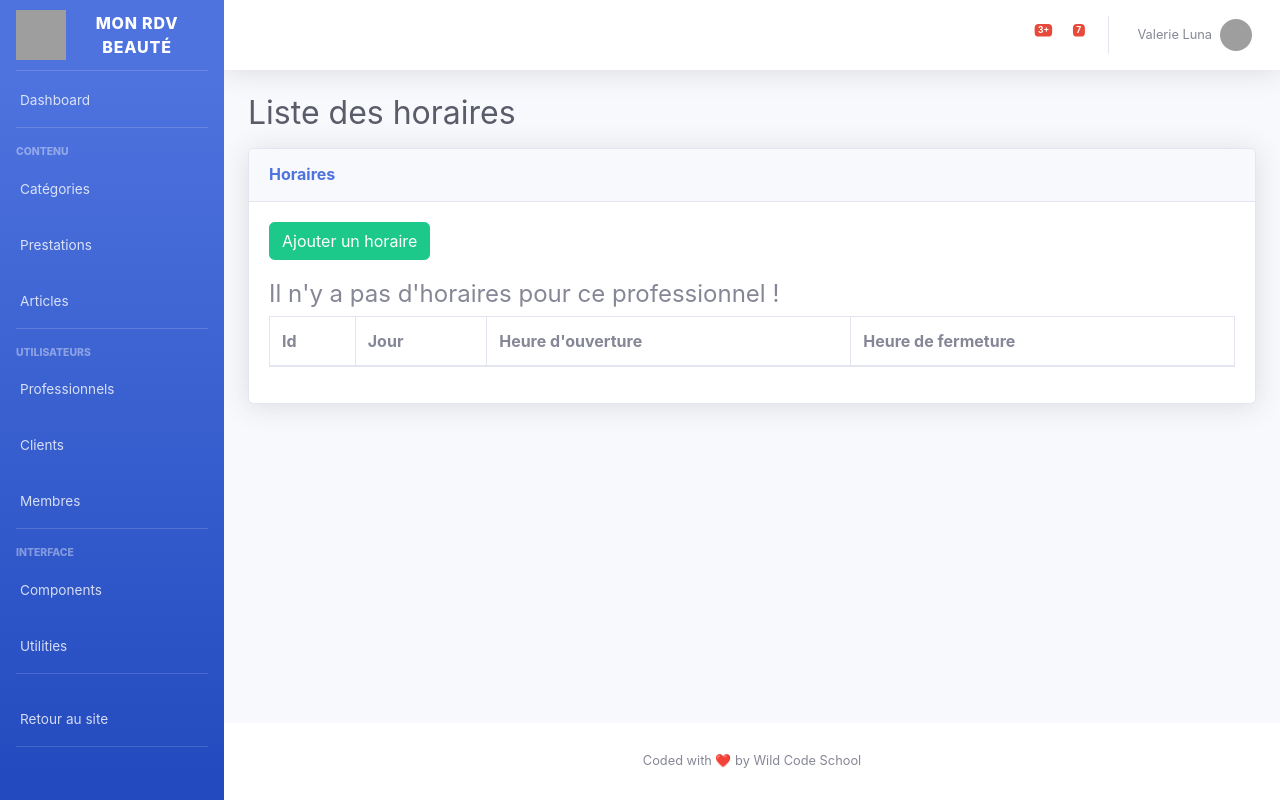
After one commit to Hexaku/mon-rdv-beaute, a Symfony app: template templates/admin/business_hour.html.twig in a window 1280 px wide. The commit adds this page. Run offline with Twig, Linux system fonts and the light colour scheme; the template is opened without the code that fills it, so the values that code supplies are empty; style sheets or scripts are compiled from the project's sources; some libraries are stand-ins or nearby versions; grey boxes are pictures that could not be loaded.

Commit message:
add business_hour admin panel

```diff
--- /dev/null
+++ b/templates/admin/_business_hour_delete_form.html.twig
@@ -0,0 +1,5 @@
+<form method="post" action="{{ path('admin_business_hour_delete', {'id': business_hour.id}) }}" onsubmit="return confirm('Êtes-vous sûr de vouloir supprimer cet horaire ?');">
+    <input type="hidden" name="_method" value="DELETE">
+    <input type="hidden" name="_token" value="{{ csrf_token('delete' ~ business_hour.id) }}">
+    <button class="btn btn-danger">Delete</button>
+</form>
--- /dev/null
+++ b/templates/admin/business_hour.html.twig
@@ -0,0 +1,54 @@
+{% extends 'admin.html.twig' %}
+
+{% block title %}Liste des horaires{% endblock %}
+
+{% block content %}
+    <!-- Page Heading -->
+    <h2 class="h2 mb-3 text-gray-800">Liste des horaires</h2>
+
+    <!-- DataTales Example -->
+    <div class="card shadow mb-4">
+        <div class="card-header py-3">
+            <h6 class="m-0 font-weight-bold text-primary">Horaires</h6>
+        </div>
+        <div class="card-body">
+            <div class="table-responsive">
+                <table class="table table-bordered" id="dataTable" width="100%" cellspacing="0">
+                    <a href="{{ path("admin_business_hour_new") }}"><button class="btn btn-success btn-add">Ajouter un horaire</button></a>
+                    <thead>
+                    <tr>
+                        <th>Id</th>
+                        <th>Jour</th>
+                        <th>Heure d'ouverture</th>
+                        <th>Heure de fermeture</th>
+                    </tr>
+                    </thead>
+                    <tbody>
+                    {% for business_hour in business_hours %}
+                        <tr>
+                            <td>{{loop.index}}</td>
+                            <td>
+                                <a href="#" data-toggle="collapse" data-target="#collapsePages{{ loop.index }}" aria-expanded="true" aria-controls="collapsePages">{{business_hour.day|day}}</a>
+                                <div id="collapsePages{{ loop.index }}" class="collapse" aria-labelledby="headingPages" data-parent="#accordionSidebar">
+                                    <div class="bg-white py-2 collapse-inner rounded">
+                                        <div class="flex-buttons">
+                                            <a class="collapse-item" href="{{ path('admin_business_hour_edit', {'id': business_hour.id}) }}"><button class="btn btn-warning">Modifier</button></a>
+                                            {{ include('admin/_business_hour_delete_form.html.twig') }}
+                                        </div>
+                                    </div>
+                                </div>
+                            </td>
+                            <td>{{ business_hour.openTime ? business_hour.openTime|date('H:i') : '' }}</td>
+                            <td>{{ business_hour.closeTime ? business_hour.closeTime|date('H:i') : '' }}</td>
+                        </tr>
+                    {% else %}
+                        <h4>Il n'y a pas d'horaires pour ce professionnel !</h4>
+                    {% endfor %}
+                    </tbody>
+                </table>
+            </div>
+
+        </div>
+    </div>
+
+{% endblock %}
--- a/templates/admin/professional.html.twig
+++ b/templates/admin/professional.html.twig
@@ -46,7 +46,7 @@
                             <td>{{professional.place}}</td>
                             <td>{{professional.description}}</td>
                             <td>{{professional.phone}}</td>
-                            <td><img src="{{ vich_uploader_asset(professional, 'imageFile') }}" height="auto" width="200px"/></td>
+                            <td><img src="{{ vich_uploader_asset(professional, 'imageFile') }}" alt="professional image" height="auto" width="200px"/></td>
                             <td>
                                 <a href="#" data-toggle="collapse" data-target="#collapsePagesHours{{ loop.index }}" aria-expanded="true" aria-controls="collapsePagesHours"><button class="btn btn-primary">Voir</button></a>
                                 <div id="collapsePagesHours{{ loop.index }}" class="collapse" aria-labelledby="headingPages" data-parent="#accordionSidebar">
@@ -55,7 +55,7 @@
                                             <p>Il n'y a pas d'horaires disponible pour ce professionnel</p>
                                         {% else %}
                                             {% for hour in professional.businessHour.toArray %}
-                                            <p>{{ hour.day == 1 ? "Lundi" : "Autre jour" }} : {{ hour.openTime|date('H:i')}} - {{ hour.closeTime|date('H:i')}}</p>
+                                            <p>{{ hour.day|day }} : {{ hour.openTime|date('H:i')}} - {{ hour.closeTime|date('H:i')}}</p>
                                             {% endfor %}
                                         {% endif %}
                                     </div>
--- a/templates/business_hour/_form.html.twig
+++ b/templates/business_hour/_form.html.twig
@@ -1,4 +1,4 @@
 {{ form_start(form) }}
     {{ form_widget(form) }}
-    <button class="btn">{{ button_label|default('Save') }}</button>
+    <button class="btn btn-success">{{ button_label|default('Valider') }}</button>
 {{ form_end(form) }}
```
Also changed, not shown: src/Form/ProfessionalType.php (+6 -1 lines), src/Twig/DayExtension.php (added, +44 -0 lines), templates/admin/business_hour_edit.html.twig (added, +11 -0 lines), templates/admin/business_hour_new.html.twig (added, +11 -0 lines), public/images/professionals/5df7a86b988ec870915870.jpeg (added).
